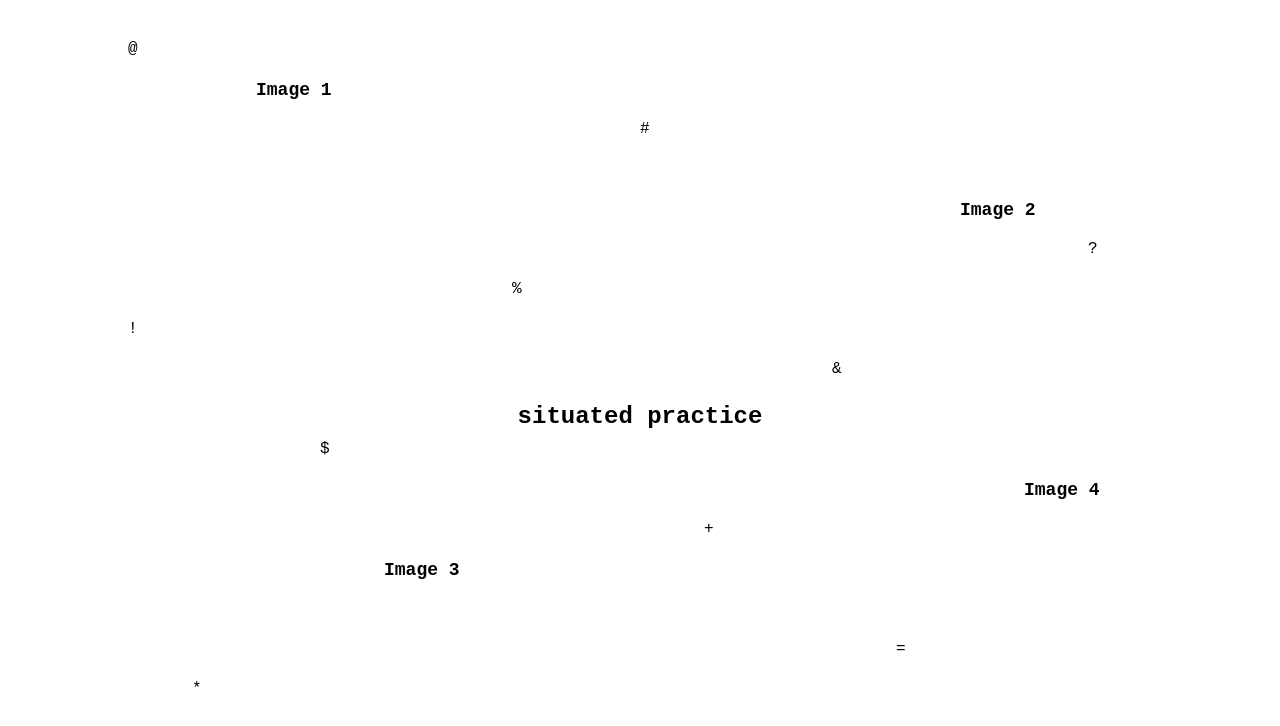
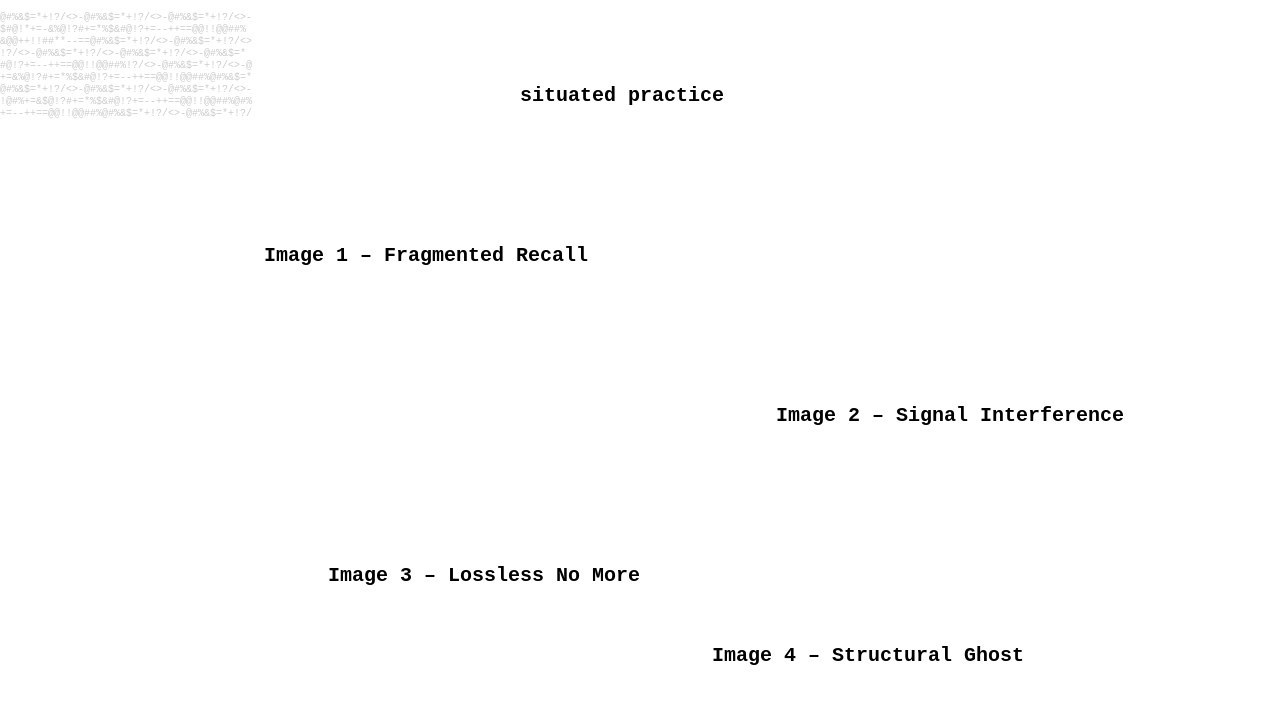
Before and after one commit to Vangerino/situated-practices, a plain HTML site: page index.html in a window 1280 px wide. Drawn offline with Linux system fonts and the light colour scheme.

Commit message:
Update index.html

```diff
--- a/index.html
+++ b/index.html
@@ -4,71 +4,68 @@
   <meta charset="UTF-8">
   <title>luke watson</title>
   <style>
-    body {
+    html, body {
+      margin: 0;
+      padding: 0;
       background: white;
       color: black;
       font-family: monospace;
       overflow: hidden;
-      margin: 0;
-      padding: 0;
+      height: 100%;
+      width: 100%;
     }
 
-    .container {
-      position: relative;
-      width: 100vw;
-      height: 100vh;
-    }
-
-    .symbol {
+    .ascii-bg {
       position: absolute;
-      font-size: 16px;
-      user-select: none;
+      width: 100%;
+      height: 100%;
+      white-space: pre;
+      line-height: 1.2;
+      font-size: 10px;
+      color: #ccc;
+      pointer-events: none;
+      z-index: 0;
     }
 
     .link {
       position: absolute;
-      font-size: 18px;
+      font-size: 20px;
+      font-weight: bold;
       color: black;
       text-decoration: none;
-      font-weight: bold;
+      background: white;
+      padding: 4px 8px;
+      z-index: 2;
     }
 
     .link:hover {
       text-decoration: underline;
     }
-
-    h1 {
-      position: absolute;
-      top: 50%;
-      left: 50%;
-      transform: translate(-50%, -50%);
-      font-size: 24px;
-      z-index: 2;
-    }
   </style>
 </head>
 <body>
-  <div class="container">
-    <h1>situated practice</h1>
 
-    <!-- Link placements -->
-    <a class="link" href="image1.html" style="top: 10%; left: 20%;">Image 1</a>
-    <a class="link" href="image2.html" style="top: 25%; left: 75%;">Image 2</a>
-    <a class="link" href="image3.html" style="top: 70%; left: 30%;">Image 3</a>
-    <a class="link" href="image4.html" style="top: 60%; left: 80%;">Image 4</a>
+  <!-- ASCII background -->
+  <div class="ascii-bg">
+@#%&$=*+!?/<>-@#%&$=*+!?/<>-@#%&$=*+!?/<>-
+$#@!*+=-&%@!?#+=*%$&#@!?+=--++==@@!!@@##%
+&@@++!!##**--==@#%&$=*+!?/<>-@#%&$=*+!?/<>
+!?/<>-@#%&$=*+!?/<>-@#%&$=*+!?/<>-@#%&$=*
+#@!?+=--++==@@!!@@##%!?/<>-@#%&$=*+!?/<>-@
++=&%@!?#+=*%$&#@!?+=--++==@@!!@@##%@#%&$=*
+@#%&$=*+!?/<>-@#%&$=*+!?/<>-@#%&$=*+!?/<>-
+!@#%+=&$@!?#+=*%$&#@!?+=--++==@@!!@@##%@#%
++=--++==@@!!@@##%@#%&$=*+!?/<>-@#%&$=*+!?/
+  </div>
 
-    <!-- Random symbols cloud -->
-    <!-- You can add or copy-paste more of these -->
-    <div class="symbol" style="top: 5%; left: 10%;">@</div>
-    <div class="symbol" style="top: 15%; left: 50%;">#</div>
-    <div class="symbol" style="top: 35%; left: 40%;">%</div>
-    <div class="symbol" style="top: 45%; left: 65%;">&amp;</div>
-    <div class="symbol" style="top: 55%; left: 25%;">$</div>
-    <div class="symbol" style="top: 85%; left: 15%;">*</div>
-    <div class="symbol" style="top: 80%; left: 70%;">=</div>
-    <div class="symbol" style="top: 30%; left: 85%;">?</div>
-    <div class="symbol" style="top: 65%; left: 55%;">+</div>
-    <div class="symbol" style="top: 40%; left: 10%;">!</div>
-  </div>
+  <!-- Main title (optional) -->
+  <a class="link" href="description.html" style="top: 10%; left: 40%;">situated practice</a>
+
+  <!-- Image links -->
+  <a class="link" href="image1.html" style="top: 30%; left: 20%;">Image 1 – Fragmented Recall</a>
+  <a class="link" href="image2.html" style="top: 50%; left: 60%;">Image 2 – Signal Interference</a>
+  <a class="link" href="image3.html" style="top: 70%; left: 25%;">Image 3 – Lossless No More</a>
+  <a class="link" href="image4.html" style="top: 80%; left: 55%;">Image 4 – Structural Ghost</a>
+
 </body>
 </html>
```
